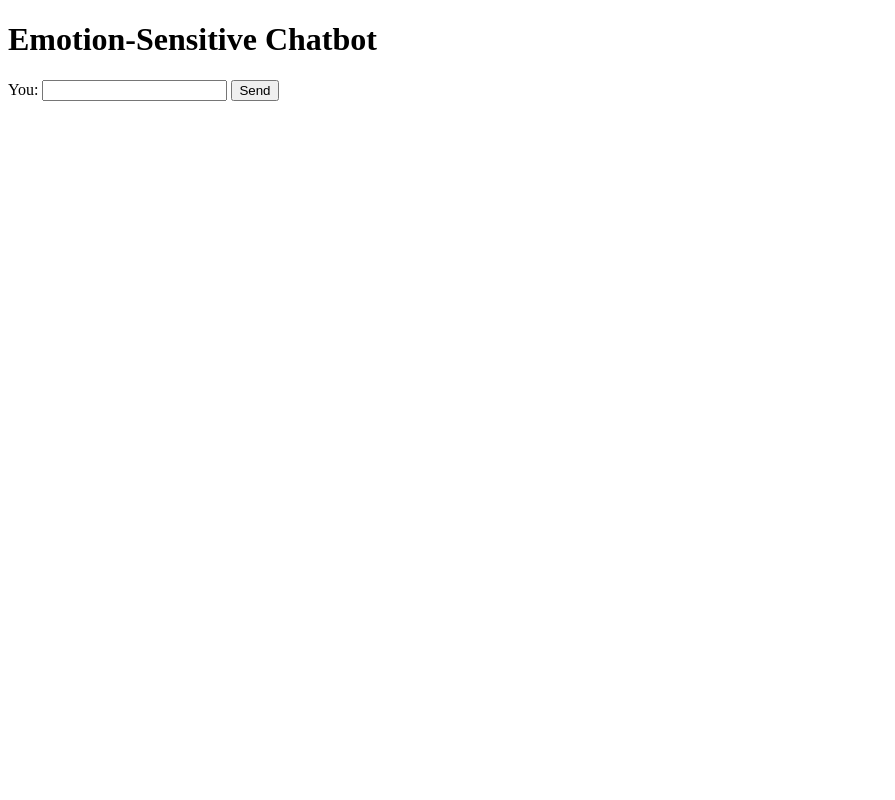
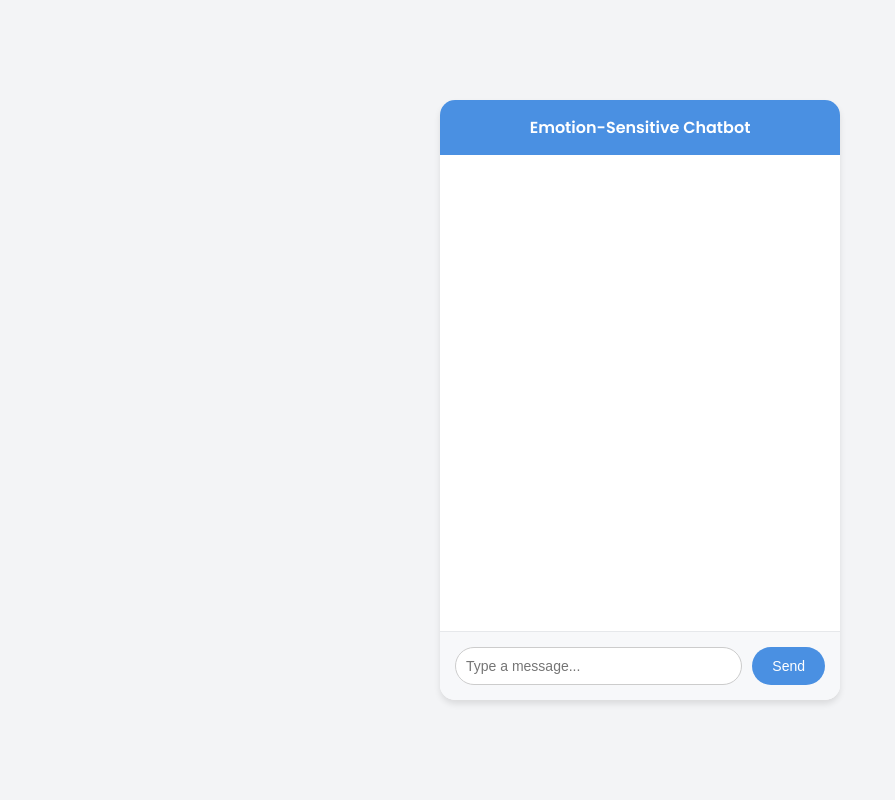
Before and after one commit to TheHUNTER2714/Emotion-Sensitive-Chatbot, a Flask app: page / in a window 1280 px wide. Shown: the whole page, without its empty margins (0-895 px from the left). Run offline with Flask 2, Linux system fonts and the light colour scheme.

Commit message:
Update index.html

```diff
--- a/templates/index.html
+++ b/templates/index.html
@@ -2,13 +2,122 @@
 <html>
 <head>
     <title>Emotion-Sensitive Chatbot</title>
+    <!-- Link to Google Fonts -->
+    <link href="https://fonts.googleapis.com/css2?family=Poppins:wght@300;400;600&display=swap" rel="stylesheet">
+    <style>
+        /* Reset styles */
+        body, html {
+            margin: 0;
+            padding: 0;
+            font-family: 'Poppins', sans-serif;
+            background-color: #f3f4f6;
+            display: flex;
+            justify-content: center;
+            align-items: center;
+            height: 100vh;
+        }
+
+        /* Chat container */
+        .chat-container {
+            background: #fff;
+            width: 400px;
+            height: 600px;
+            border-radius: 15px;
+            box-shadow: 0 4px 6px rgba(0, 0, 0, 0.1);
+            overflow: hidden;
+            display: flex;
+            flex-direction: column;
+        }
+
+        /* Header */
+        .chat-header {
+            background: #4a90e2;
+            color: #fff;
+            text-align: center;
+            padding: 15px;
+            font-weight: 600;
+        }
+
+        /* Chat body */
+        .chat-body {
+            flex: 1;
+            padding: 15px;
+            overflow-y: auto;
+            display: flex;
+            flex-direction: column;
+            gap: 10px;
+        }
+
+        .chat-message {
+            background: #e9ecef;
+            padding: 10px;
+            border-radius: 10px;
+            width: fit-content;
+            max-width: 75%;
+        }
+
+        .chat-message.user {
+            background: #4a90e2;
+            color: white;
+            margin-left: auto;
+        }
+
+        /* Input area */
+        .chat-input {
+            display: flex;
+            gap: 10px;
+            padding: 15px;
+            background: #f7f8fa;
+            border-top: 1px solid #e6e8eb;
+        }
+
+        input[type="text"] {
+            flex: 1;
+            padding: 10px;
+            border: 1px solid #ccc;
+            border-radius: 20px;
+            outline: none;
+            font-size: 14px;
+        }
+
+        button {
+            background: #4a90e2;
+            color: white;
+            border: none;
+            padding: 10px 20px;
+            border-radius: 20px;
+            cursor: pointer;
+            font-size: 14px;
+            transition: background 0.3s;
+        }
+
+        button:hover {
+            background: #357abf;
+        }
+    </style>
+</head>
+<body>
+    <div class="chat-container">
+        <div class="chat-header">Emotion-Sensitive Chatbot</div>
+        <div class="chat-body" id="chatBody">
+            <!-- Messages will appear here -->
+        </div>
+        <div class="chat-input">
+            <input type="text" id="userInput" placeholder="Type a message..." />
+            <button onclick="sendMessage()">Send</button>
+        </div>
+    </div>
+
     <script>
         async function sendMessage() {
             const userInput = document.getElementById('userInput').value;
-            const chatbotResponse = document.getElementById('chatbotResponse');
+            const chatBody = document.getElementById('chatBody');
 
-            // Log the user input for debugging
-            console.log("User Input:", userInput);
+            // Append user's message to chat
+            const userMessage = document.createElement('div');
+            userMessage.classList.add('chat-message', 'user');
+            userMessage.innerText = userInput;
+            chatBody.appendChild(userMessage);
 
             try {
                 const response = await fetch('/get_response', {
@@ -16,28 +125,21 @@
                     headers: { 'Content-Type': 'application/json' },
                     body: JSON.stringify({ message: userInput })
                 });
-
                 const data = await response.json();
 
-                // Log the server response for debugging
-                console.log("Server Response:", data.response);
+                // Append chatbot's response to chat
+                const botMessage = document.createElement('div');
+                botMessage.classList.add('chat-message');
+                botMessage.innerText = data.response;
+                chatBody.appendChild(botMessage);
 
-                chatbotResponse.innerHTML = `Chatbot: ${data.response}`;
+                // Clear input
+                document.getElementById('userInput').value = '';
+                chatBody.scrollTop = chatBody.scrollHeight; // Scroll to bottom
             } catch (error) {
-                // Log any errors for debugging
                 console.error("Error:", error);
-                chatbotResponse.innerHTML = `Chatbot: Oops! Something went wrong.`;
             }
         }
     </script>
-</head>
-<body>
-    <h1>Emotion-Sensitive Chatbot</h1>
-    <div>
-        <label for="userInput">You:</label>
-        <input type="text" id="userInput" />
-        <button onclick="sendMessage()">Send</button>
-    </div>
-    <div id="chatbotResponse"></div>
 </body>
 </html>
```
